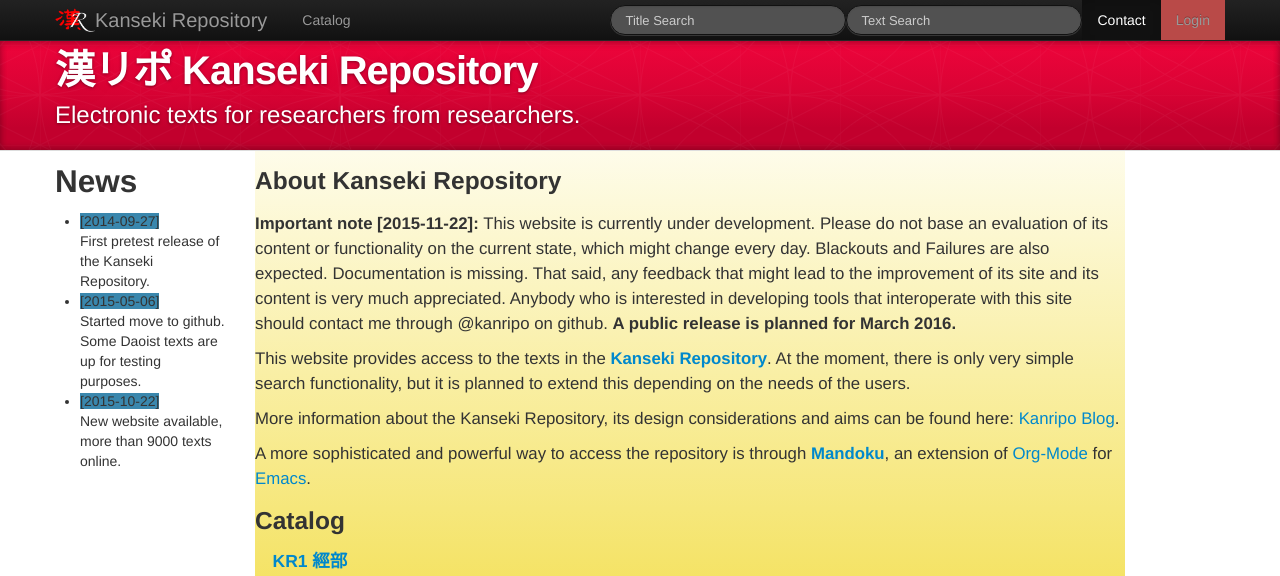
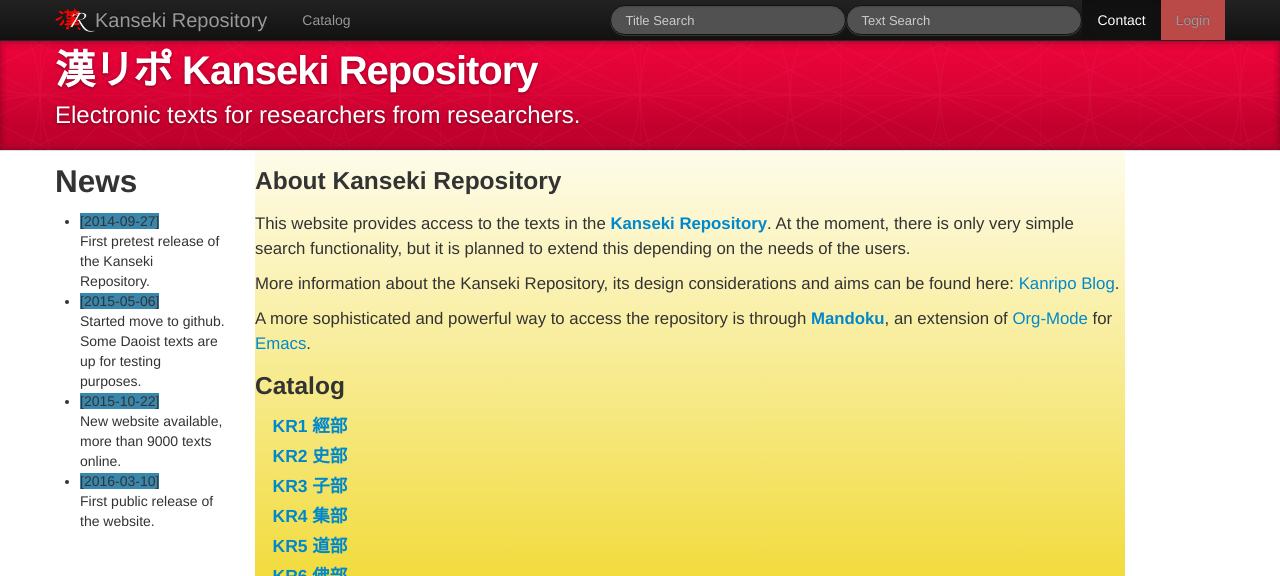
Before and after one commit to mandoku/mdweb, a Flask app: page / in a window 1280 px wide. Shown: the top 576 px of the page. Run offline with Flask 2, Linux system fonts and the light colour scheme; parts of the project's set-up code (start-up, migrations or seed data) failed here and were passed over; some libraries are stand-ins or nearby versions; grey boxes are pictures that could not be loaded.

Commit message:
remove dev notice, add release date.

```diff
--- a/app/templates/index.html
+++ b/app/templates/index.html
@@ -21,7 +21,7 @@
     {% if ret %}
     <p><b>{{ret}}</b></p>
     {% endif %}
-    <p><b>Important note [2015-11-22]:</b> This website is currently under development. Please do not base an evaluation of its content or functionality on the current state, which might change every day. Blackouts and Failures are also expected.  Documentation is missing.  That said, any feedback that might lead to the improvement of its site and its content is very much appreciated.  Anybody who is interested in developing tools that interoperate with this site should contact me through @kanripo on github. <b>A public release is planned for March 2016.</b></p>
+<!--    <p><b>Important note [2015-11-22]:</b> This website is currently under development. Please do not base an evaluation of its content or functionality on the current state, which might change every day. Blackouts and Failures are also expected.  Documentation is missing.  That said, any feedback that might lead to the improvement of its site and its content is very much appreciated.  Anybody who is interested in developing tools that interoperate with this site should contact me through @kanripo on github. <b>A public release is planned for March 2016.</b></p> -->
     <p>This website provides access to the texts in
     the <b><a href="http://github.com/kanripo">Kanseki Repository</a></b>.
     At the moment, there is only very simple search functionality, but
--- a/app/templates/laybase.html
+++ b/app/templates/laybase.html
@@ -95,6 +95,9 @@
     <li><span class="label-info">[2015-10-22]</span><br />
       New website available, more than 9000 texts online.
       </li>
+    <li><span class="label-info">[2016-03-10]</span><br />
+      First public release of the website.
+      </li>
     </ul>
     {% endblock sidebar %}
     </div>
```
